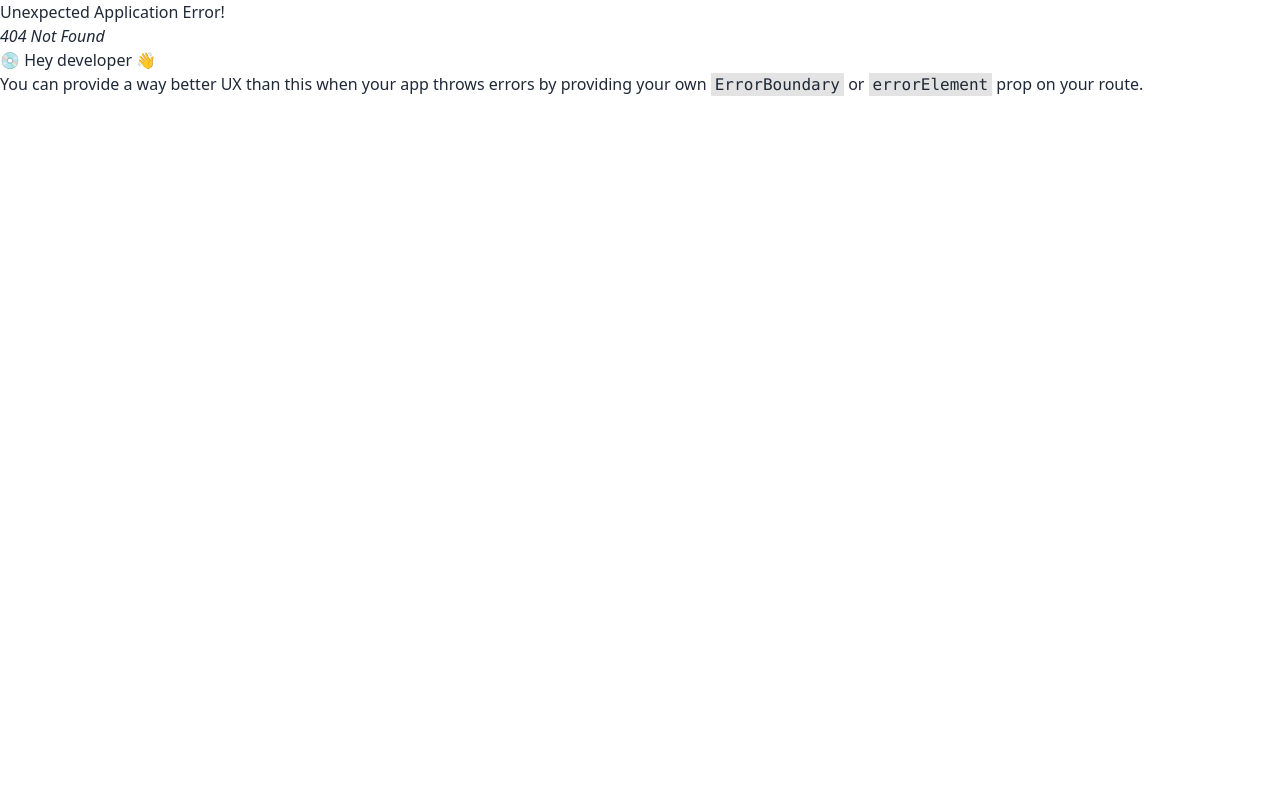
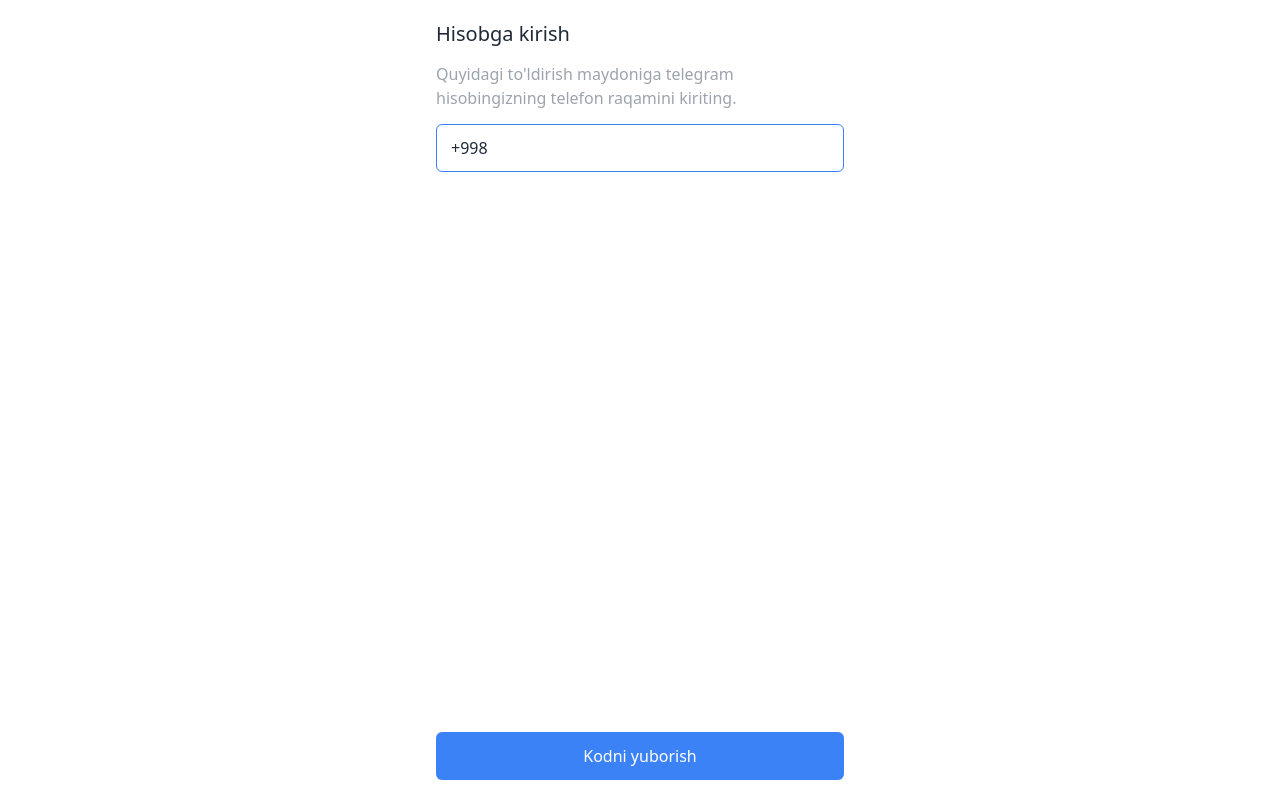
Before and after one commit to yaxyobekuz/auto-send-message-telegram-frontend, a React (Vite) app: page /auth in a window 1280 px wide. Before the commit this address had no page. Built offline with nearby package versions, Linux system fonts and the light colour scheme.

Commit message:
initial commit

```diff
--- a/package.json
+++ b/package.json
@@ -10,6 +10,7 @@
     "preview": "vite preview"
   },
   "dependencies": {
+    "axios": "^1.11.0",
     "lottie-react": "^2.4.1",
     "react": "^18.3.1",
     "react-dom": "^18.3.1",
--- a/src/App.jsx
+++ b/src/App.jsx
@@ -1,5 +1,3 @@
-import React from "react";
-
 // Router
 import {
   Route,
@@ -13,12 +11,14 @@ import MainLayout from "./layouts/MainLayout";
 
 // Pages
 import Home from "./pages/Home";
+import Auth from "./pages/Auth";
 
 const App = () => {
   const router = createBrowserRouter(
     createRoutesFromElements(
       <Route path="/" element={<MainLayout />}>
         <Route index element={<Home />} />
+        <Route path="auth" element={<Auth />} />
       </Route>
     )
   );
--- /dev/null
+++ b/src/api/config.js
@@ -0,0 +1,28 @@
+import axios from "axios";
+
+// Axios configuration
+const api = axios.create({
+  baseURL: import.meta.env.VITE_API_BASE_URL,
+  headers: {
+    Accept: "application/json",
+    "Content-Type": "application/json",
+  },
+});
+
+api.interceptors.request.use(
+  (config) => {
+    const auth = JSON.stringify(localStorage.getItem("auth"));
+    const { token } = auth || {};
+
+    if (token) {
+      config.headers.Authorization = `Bearer ${token}`;
+    }
+
+    return config;
+  },
+  (error) => {
+    return Promise.reject(error);
+  }
+);
+
+export default api;
--- /dev/null
+++ b/src/lib/utils.js
@@ -0,0 +1,3 @@
+export const extractNumbers = (text = "") => {
+  return text?.replace(/\D/g, "");
+};
--- a/src/pages/Auth.jsx
+++ b/src/pages/Auth.jsx
@@ -1,87 +1,197 @@
 import { useState } from "react";
 
+// Api
+import api from "../api/config";
+
+// Helpers
+import { extractNumbers } from "../lib/utils";
+
 function Auth() {
-  const [phone, setPhone] = useState("");
+  const [msg, setMsg] = useState("");
   const [step, setStep] = useState(1);
   const [code, setCode] = useState("");
-  const [msg, setMsg] = useState("");
+  const [phone, setPhone] = useState("+998 ");
+  const [isLoading, setIsLoading] = useState(false);
 
-  async function sendCode() {
-    setMsg("...");
-    const r = await fetch("http://localhost:4000/api/send-code", {
-      method: "POST",
-      headers: { "Content-Type": "application/json" },
-      body: JSON.stringify({ phone }),
-    });
-    const j = await r.json();
-    if (r.ok) {
-      setMsg("Kod yuborildi. Telefonni tekshiring.");
+  const sendCode = () => {
+    setIsLoading(true);
+
+    api
+      .post("/api/send-code", { phone })
+      .then(({ data }) => {
+        const { ok } = data || {};
+        if (!ok) throw new Error();
         setStep(2);
-    } else {
-      setMsg("Xato: " + (j.error || JSON.stringify(j)));
-    }
+      })
+      .catch((err) => setMsg(err.error || JSON.stringify(err)))
+      .finally(() => setIsLoading(false));
+  };
+
+  const verify = () => {
+    setIsLoading(true);
+
+    api
+      .post("/api/verify-code", { phone, code })
+      .then(({ data }) => {
+        const { ok, token } = data || {};
+        if (!ok) throw new Error();
+
+        setStep(3);
+        localStorage.setItem(JSON.stringify({ token, createdAt: Date.now }));
+      })
+      .catch((err) => {
+        if (!err?.response?.data) {
+          return setMsg(`Nimadir xato ketdi: ${err.message}`);
         }
 
-  async function verify() {
-    setMsg("...");
-    const r = await fetch("http://localhost:4000/api/verify-code", {
-      method: "POST",
-      headers: { "Content-Type": "application/json" },
-      body: JSON.stringify({ phone, code }),
-    });
-    const j = await r.json();
-    if (r.ok) {
-      setMsg("Muvaffaqiyat! Session DB ga saqlandi.");
-      setStep(3);
-    } else {
-      setMsg("Xato: " + (j.error || JSON.stringify(j)));
+        if (err.response.data.error?.includes("SESSION_PASSWORD_NEEDED")) {
+          return setMsg(
+            "Hisobning 2 bosqichli tekshiruvi yoqilgan. Iltimos 2 bosqichli tekshiruvni o'chirib qaytadan urinib ko'ring."
+          );
         }
-  }
+      })
+      .finally(() => setIsLoading(false));
+  };
 
   return (
-    <div className="min-h-screen flex items-center justify-center bg-slate-50">
-      <div className="p-8 bg-white rounded-2xl shadow-lg w-full max-w-md">
+    <div className="h-screen container py-5">
       {step === 1 && (
-          <>
-            <h2 className="text-xl font-semibold mb-4">Telefon bilan kirish</h2>
-            <input
-              className="w-full p-3 mb-3 border rounded"
-              placeholder="+998..."
-              value={phone}
-              onChange={(e) => setPhone(e.target.value)}
+        <StepOne
+          msg={msg}
+          phone={phone}
+          updateMsg={setMsg}
+          sendCode={sendCode}
+          isLoading={isLoading}
+          onPhoneChange={setPhone}
         />
-            <button
-              className="w-full p-3 bg-blue-600 text-white rounded"
-              onClick={sendCode}
-            >
-              Kod yuborish
-            </button>
-          </>
       )}
+
       {step === 2 && (
-          <>
-            <h2 className="text-xl font-semibold mb-4">Kod kiriting</h2>
-            <input
-              className="w-full p-3 mb-3 border rounded"
-              placeholder="12345"
-              value={code}
-              onChange={(e) => setCode(e.target.value)}
+        <StepTwo
+          msg={msg}
+          code={code}
+          verify={verify}
+          updateMsg={setMsg}
+          isLoading={isLoading}
+          onCodeChange={setCode}
         />
-            <button
-              className="w-full p-3 bg-green-600 text-white rounded"
-              onClick={verify}
-            >
-              Tasdiqlash
-            </button>
-          </>
       )}
+
       {step === 3 && (
-          <div className="text-green-600">Siz tizimga kirdingiz!</div>
+        <StepThree
+          msg={msg}
+          phone={phone}
+          updateMsg={setMsg}
+          sendCode={sendCode}
+          isLoading={isLoading}
+          onPhoneChange={setPhone}
+        />
       )}
-        <div className="mt-3 text-sm text-gray-600">{msg}</div>
-      </div>
     </div>
   );
 }
 
+const StepOne = ({
+  msg,
+  phone,
+  sendCode,
+  updateMsg,
+  isLoading,
+  onPhoneChange,
+}) => {
+  const handleSendCode = () => {
+    if (isLoading) return;
+    const phoneString = extractNumbers(phone);
+
+    if (phoneString.length !== 12) {
+      return updateMsg("Telefon raqam noto'g'ri kiritildi!");
+    }
+
+    if (!phoneString.startsWith("998")) {
+      return updateMsg("Telefon raqam o'zbekiston raqami emas!");
+    }
+
+    sendCode();
+    updateMsg("");
+  };
+
+  return (
+    <div className="flex flex-col gap-3.5 size-full">
+      <h1>Hisobga kirish</h1>
+
+      <p className="text-gray-400">
+        Quyidagi to'ldirish maydoniga telegram hisobingizning telefon raqamini
+        kiriting.
+      </p>
+
+      <input
+        autoFocus
+        type="tel"
+        value={phone}
+        placeholder="+998 ..."
+        onChange={(e) => onPhoneChange(e.target.value)}
+      />
+
+      <p className="italic text-sm text-gray-500">{msg}</p>
+
+      <button
+        disabled={isLoading}
+        onClick={handleSendCode}
+        className={`btn-primary mt-auto disabled:opacity-50`}
+      >
+        Kodni yuborish
+        {isLoading && "..."}
+      </button>
+    </div>
+  );
+};
+
+const StepTwo = ({ msg, code, verify, updateMsg, isLoading, onCodeChange }) => {
+  const handleVerify = () => {
+    if (isLoading) return;
+    const codeString = extractNumbers(code);
+
+    if (codeString.length !== 5) {
+      return updateMsg("Kod 5 xonali emas!");
+    }
+
+    verify();
+    updateMsg("");
+  };
+
+  return (
+    <div className="flex flex-col gap-3.5 size-full">
+      <h1>Hisobni tasdiqlash</h1>
+
+      <p className="text-gray-400">
+        Biz hisobingizni tasdiqlash uchun telegram hisobingizga kod yubordik,
+        kodni quyidagi to'ldirish maydoniga kiriting.
+      </p>
+
+      <input
+        autoFocus
+        value={code}
+        type="number"
+        placeholder="_ _ _ _ _"
+        onChange={(e) => onCodeChange(e.target.value)}
+      />
+
+      <p className="italic text-sm text-gray-500">{msg}</p>
+
+      <button
+        disabled={isLoading}
+        onClick={handleVerify}
+        className={`btn-primary mt-auto disabled:opacity-50`}
+      >
+        Tasdiqlash
+        {isLoading && "..."}
+      </button>
+    </div>
+  );
+};
+
+const StepThree = () => {
+  return <div className="text-green-600">Siz tizimga kirdingiz!</div>;
+};
+
 export default Auth;
--- a/src/pages/Home.jsx
+++ b/src/pages/Home.jsx
@@ -24,7 +24,7 @@ const UnauthenticatedUser = () => {
             animationData={duckShrugging}
           />
 
-          <h1 className="text-xl font-medium">Hisobingizga kirmagansiz</h1>
+          <h1>Hisobingizga kirmagansiz</h1>
 
           <p className="text-gray-400 text-center">
             Botdan foydalanishdan oldin iltimos <br /> hisobingizga kiring.
--- a/src/styles/index.css
+++ b/src/styles/index.css
@@ -6,7 +6,15 @@
 
 @layer base {
   body {
-    @apply text-base text-gray-800 font-normal;
+    @apply bg-white text-base text-gray-800 font-normal;
+  }
+
+  h1 {
+    @apply text-xl font-medium;
+  }
+
+  input {
+    @apply w-full h-12 border px-3.5 rounded-md outline-none focus:border-blue-500;
   }
 }
 
@@ -14,7 +22,7 @@
 
 @layer components {
   .btn-primary {
-    @apply flex items-center justify-center w-full h-11 bg-blue-500 font-medium text-white rounded-md transition-colors duration-300 hover:bg-blue-600;
+    @apply flex items-center justify-center w-full h-12 bg-blue-500 font-medium text-white rounded-md transition-colors duration-300 hover:bg-blue-600;
   }
 }
 
```
Also changed, not shown: 2 other files (tests, documents, lock files or other folders). Lines whose indentation alone changed are shown as unchanged.
